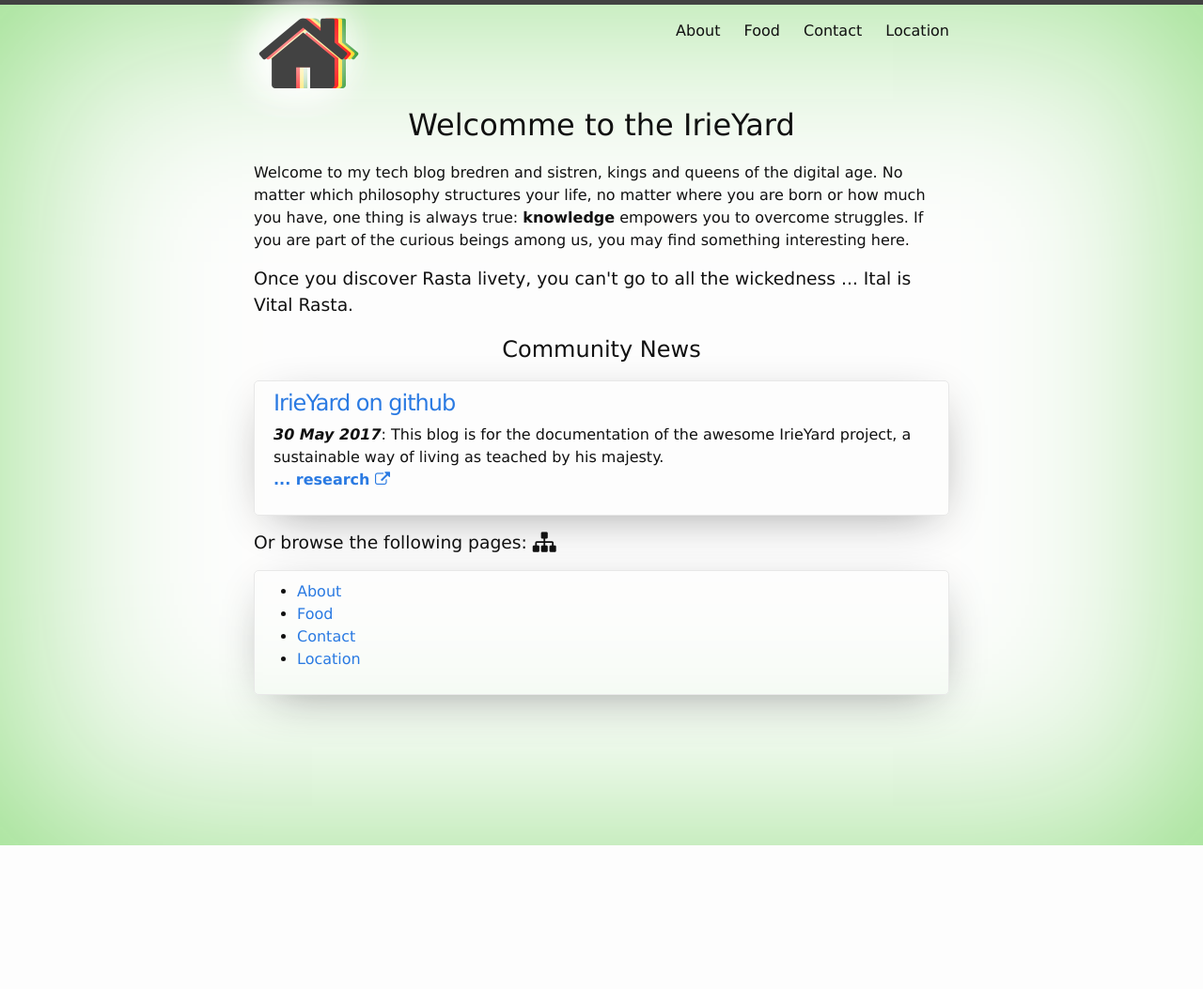
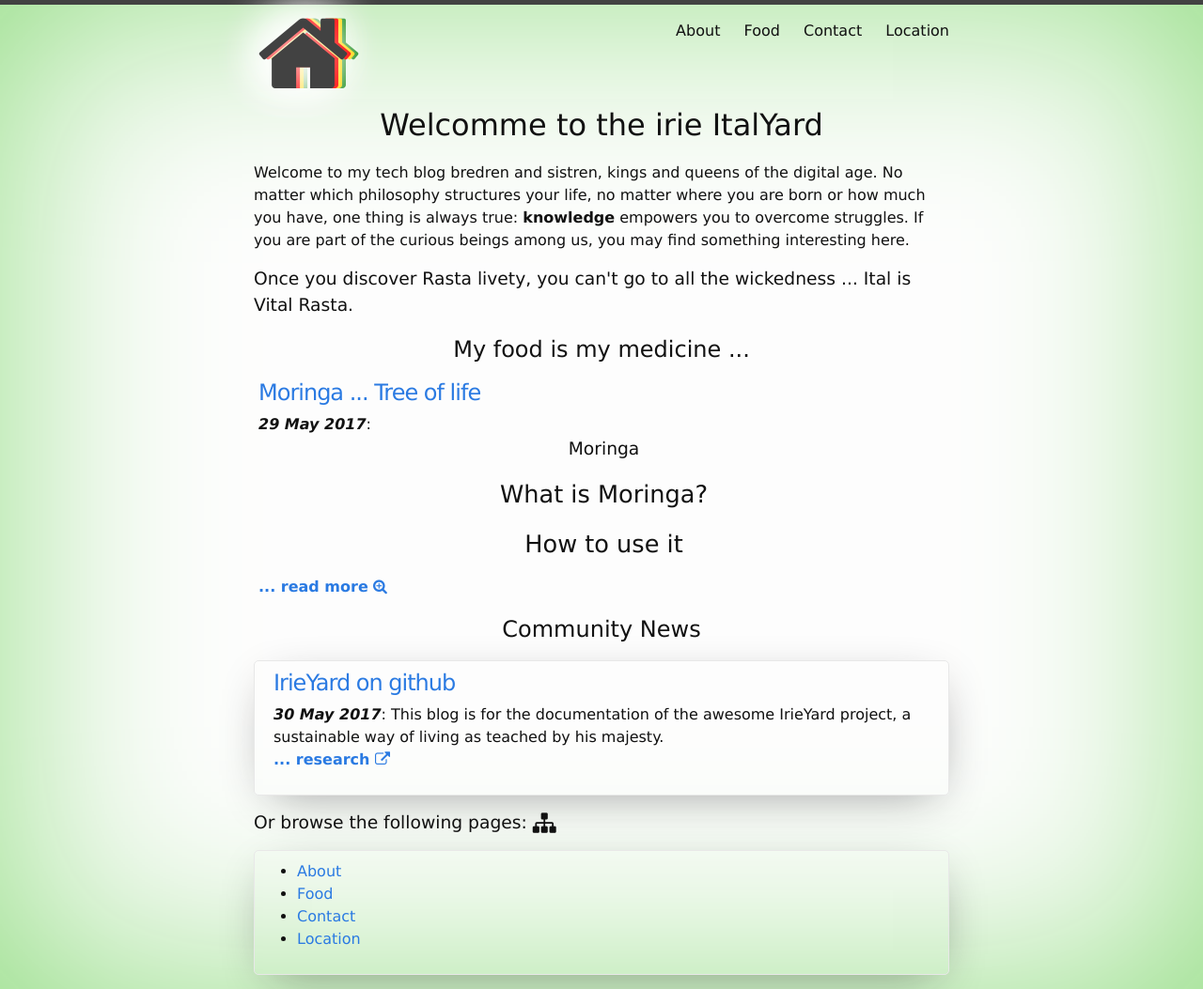
Before and after one commit to Solomonic/ital.yard, a Jekyll site: the page built from index.html, in a window 1280 px wide. Shown: the whole page at 94% size. Built offline with Jekyll 4.4.1, drawn with Linux system fonts in a browser that asks for light colours; before the commit the page ends 900 px from its top, so only the background shows below that.

Commit message:
more food

```diff
--- a/food/index.html
+++ b/food/index.html
@@ -12,8 +12,8 @@ share: rasta
   <h2 class="page-heading">Food stuff</h2>
   <section>
     <div class="article full">
-        <h2>Articles</h2>
-        {% include food_list.html %}
+        <h2>Ital is Vital ... know your food.</h2>
+        {% include list_food.html %}
     </div>
 
 
--- a/index.html
+++ b/index.html
@@ -8,10 +8,14 @@ share: rasta
 
 <div class="home">
 
-  <h1 class="page-heading center">Welcomme to the IrieYard</h1>
+  <h1 class="page-heading center">Welcomme to the irie ItalYard</h1>
   <p>Welcome to my tech blog bredren and sistren, kings and queens of the digital age. No matter which philosophy structures your life, no matter where you are born or how much you have, one thing is always true: <strong>knowledge</strong> empowers you to overcome struggles. If you are part of the curious beings among us, you may find something interesting here.</p>
 
   <h3>Once you discover Rasta livety, you can't go to all the wickedness ... Ital is Vital Rasta.</h3>
+  <section>
+    <h2>My food is my medicine ...</h2>
+    {% include list_food.html %}
+  </section>
   <section>
     <h2>Community News</h2>
     <div class="article full">
```
Also changed, not shown: _includes/list_food.html (renamed from _includes/food_list.html).
